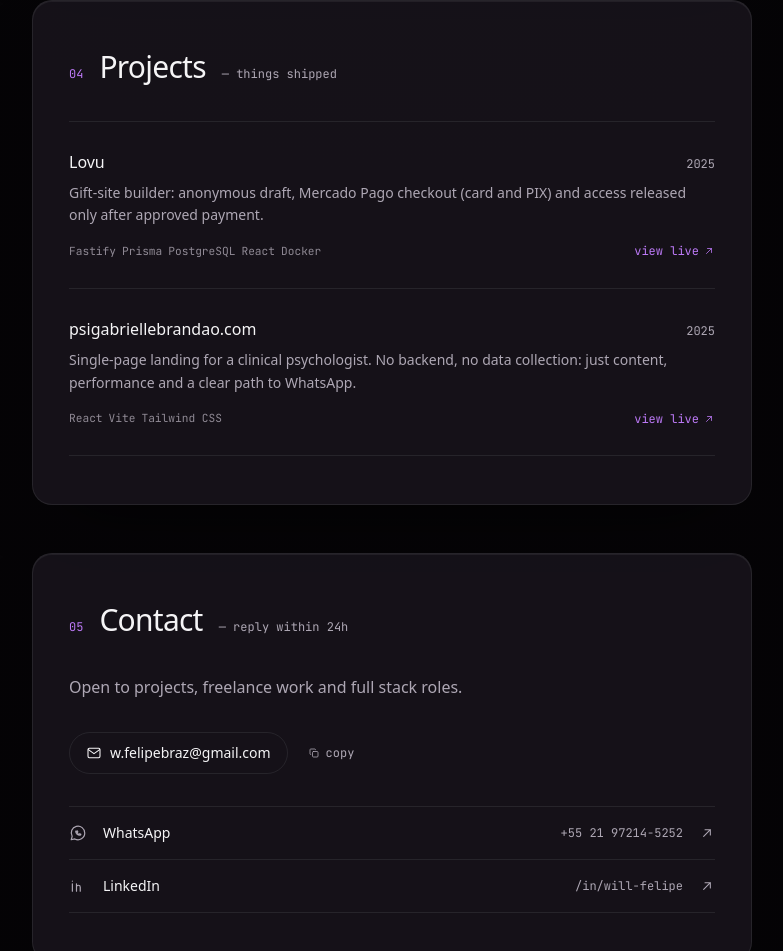
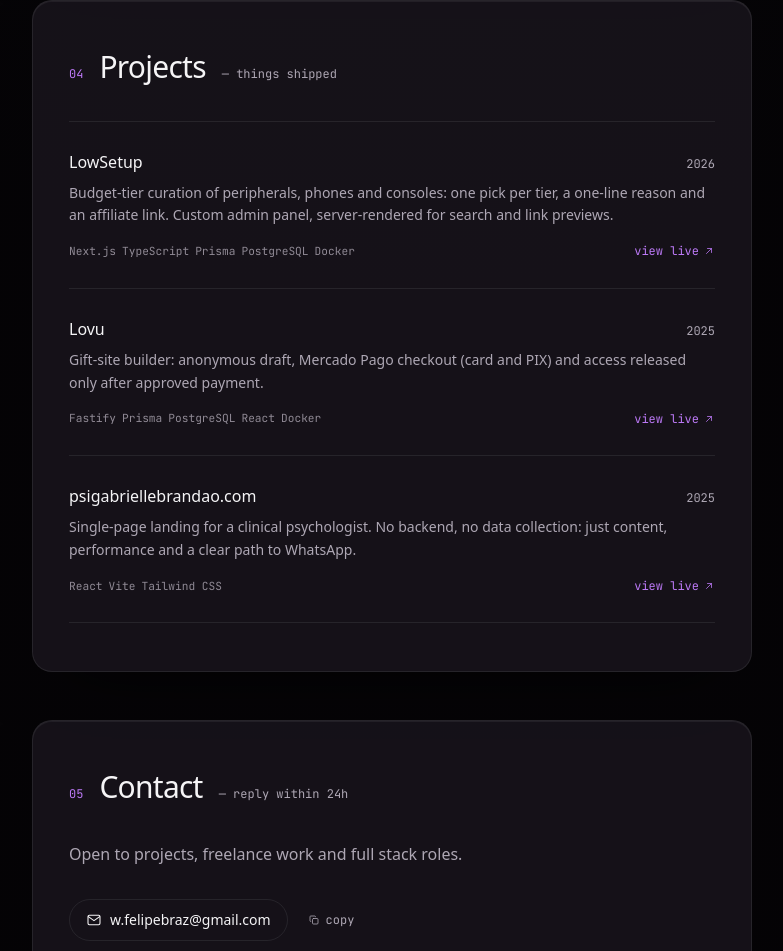
Before and after one commit to w-felipe360/portfolio-willian, a React (Vite) app: page / in a window 1280 px wide. Shown: the part 3344-4295 px from the top of the page, without its empty margins (248-1031 px from the left). Built offline with nearby package versions, Linux system fonts and the light colour scheme.

Commit message:
feat(content): adiciona LowSetup na secao de projetos

```diff
--- a/src/content/profile.ts
+++ b/src/content/profile.ts
@@ -44,6 +44,16 @@ export interface ContactLink {
 /* anotado (e não `satisfies`): com `satisfies` o tipo inferido perde as chaves
    opcionais que nenhum item usa, e `project.repo` deixa de compilar */
 const projects: ProjectEntry[] = [
+  {
+    name: "LowSetup",
+    year: "2026",
+    summary: {
+      pt: "Curadoria de periféricos, celulares e consoles por faixa de orçamento: uma escolha por faixa, o motivo em uma linha e link de afiliado. Painel próprio de cadastro, renderizado no servidor para busca e preview de link.",
+      en: "Budget-tier curation of peripherals, phones and consoles: one pick per tier, a one-line reason and an affiliate link. Custom admin panel, server-rendered for search and link previews.",
+    },
+    tags: ["Next.js", "TypeScript", "Prisma", "PostgreSQL", "Docker"],
+    live: "https://lowsetup.com",
+  },
   {
     name: "Lovu",
     year: "2025",
```
